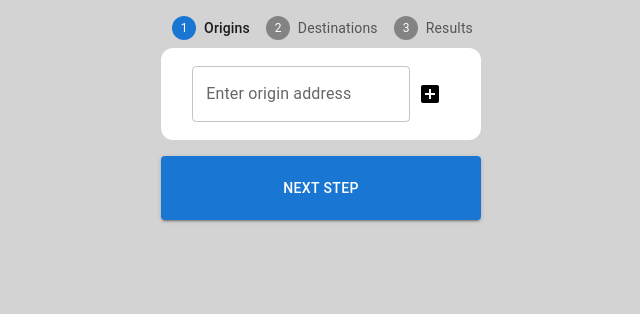
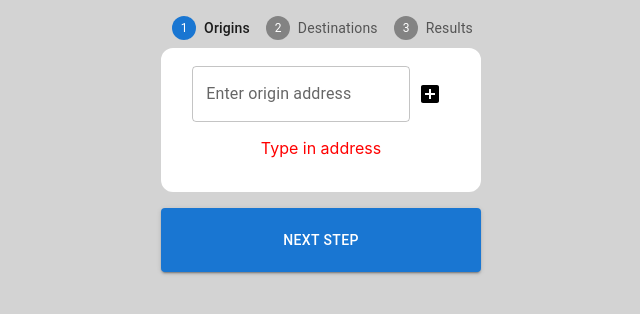
Before and after one commit to HJain01/SnailTrail, a React (Create React App) app: page / in a window 1280 px wide. Both pictures are taken after a click on the icon 748 px from the left and 94 px from the top of the page. Shown: the top 314 px of the page, without its empty margins (319-959 px from the left). Built offline with nearby package versions, Linux system fonts and the light colour scheme.

Commit message:
changing up input unit tests

```diff
--- a/src/components/AddressesInput.css
+++ b/src/components/AddressesInput.css
@@ -23,3 +23,7 @@
 .addresses-box {
     width: 17vw;
 }
+
+.validation-error {
+    color: red;
+}
--- a/src/components/AddressesInput.tsx
+++ b/src/components/AddressesInput.tsx
@@ -8,13 +8,15 @@ import AddBoxIcon from '@mui/icons-material/AddBox';
 export default function AddressesInput(props: any) {
     let typeOfAddress = props.typeOfAddress,
         textBoxPlaceholder = `Enter ${typeOfAddress} address`,
-        [origin, setOrigin] = useState("");
+        [origin, setOrigin] = useState(""),
+        [showError, setShowError] = useState(false);
     const dispatch = useDispatch();
 
     let addOrigin = () => {
         if (origin == "") {
-            alert("Input an address");
+            setShowError(true);
         } else {
+            setShowError(false);
             dispatch(add(origin));
         }
     }
@@ -30,6 +32,10 @@ export default function AddressesInput(props: any) {
                            data-testid="address-input"/>
                 <AddBoxIcon className="icon" onClick={addOrigin} data-testid="add-address-button" />
             </div>
+            {showError
+                ? <p data-testid="error" className="validation-error">Type in address</p>
+                : null
+            }
         </div>
     );
 }
--- a/src/components/AddressesList.tsx
+++ b/src/components/AddressesList.tsx
@@ -16,7 +16,7 @@ export default function AddressesList() {
         <List className="list-margin">
             {originsList.map((address: string, index: number) => {
                 return(
-                    <ListItem className="address-item" secondaryAction={
+                    <ListItem key={index} className="address-item" secondaryAction={
                         <DeleteIcon onClick={() => deleteAddress(index)} />
                     }>
                         <p className="address">{address}</p>
```
Also changed, not shown: 1 other file (tests, documents, lock files or other folders).
